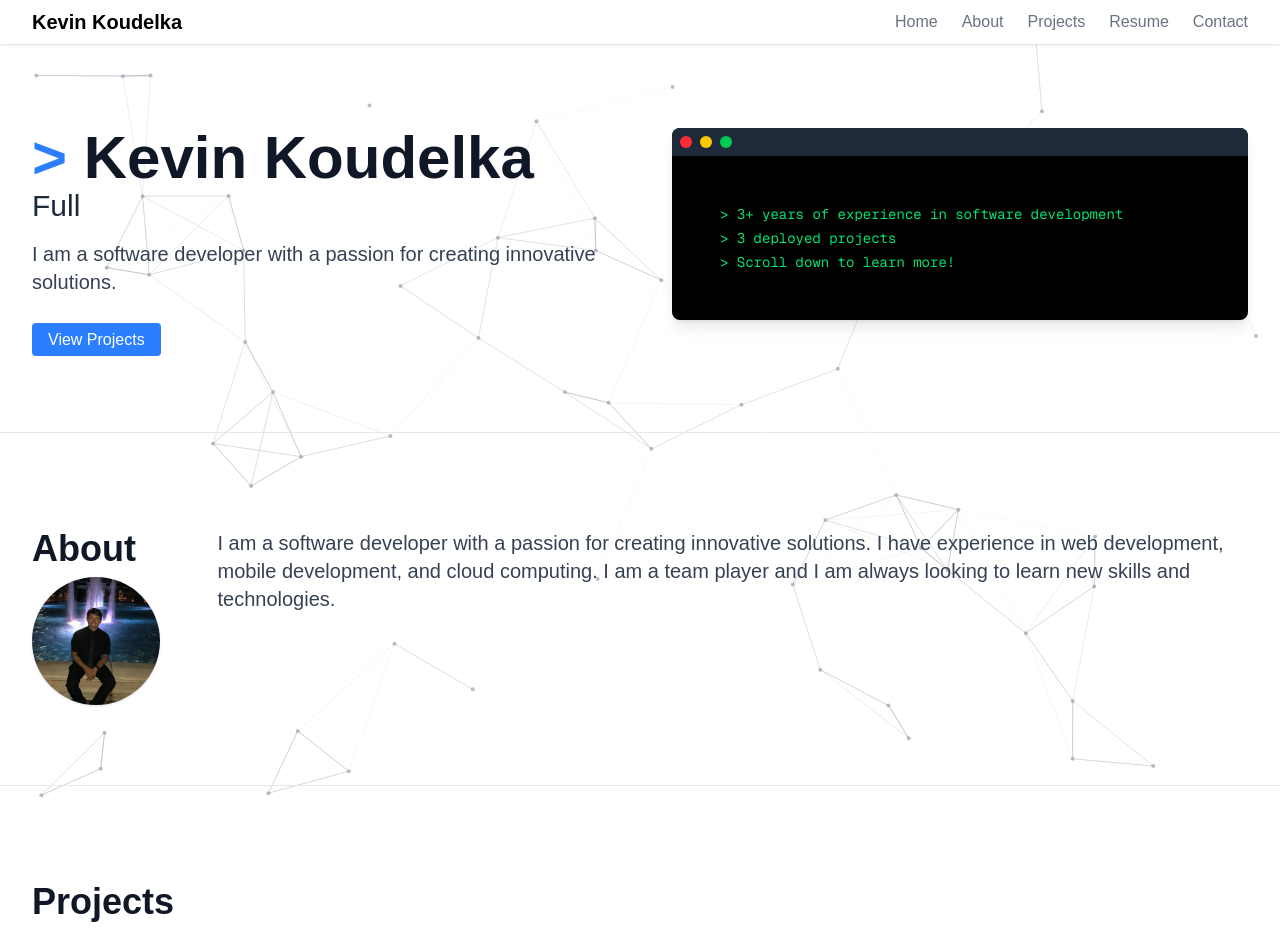
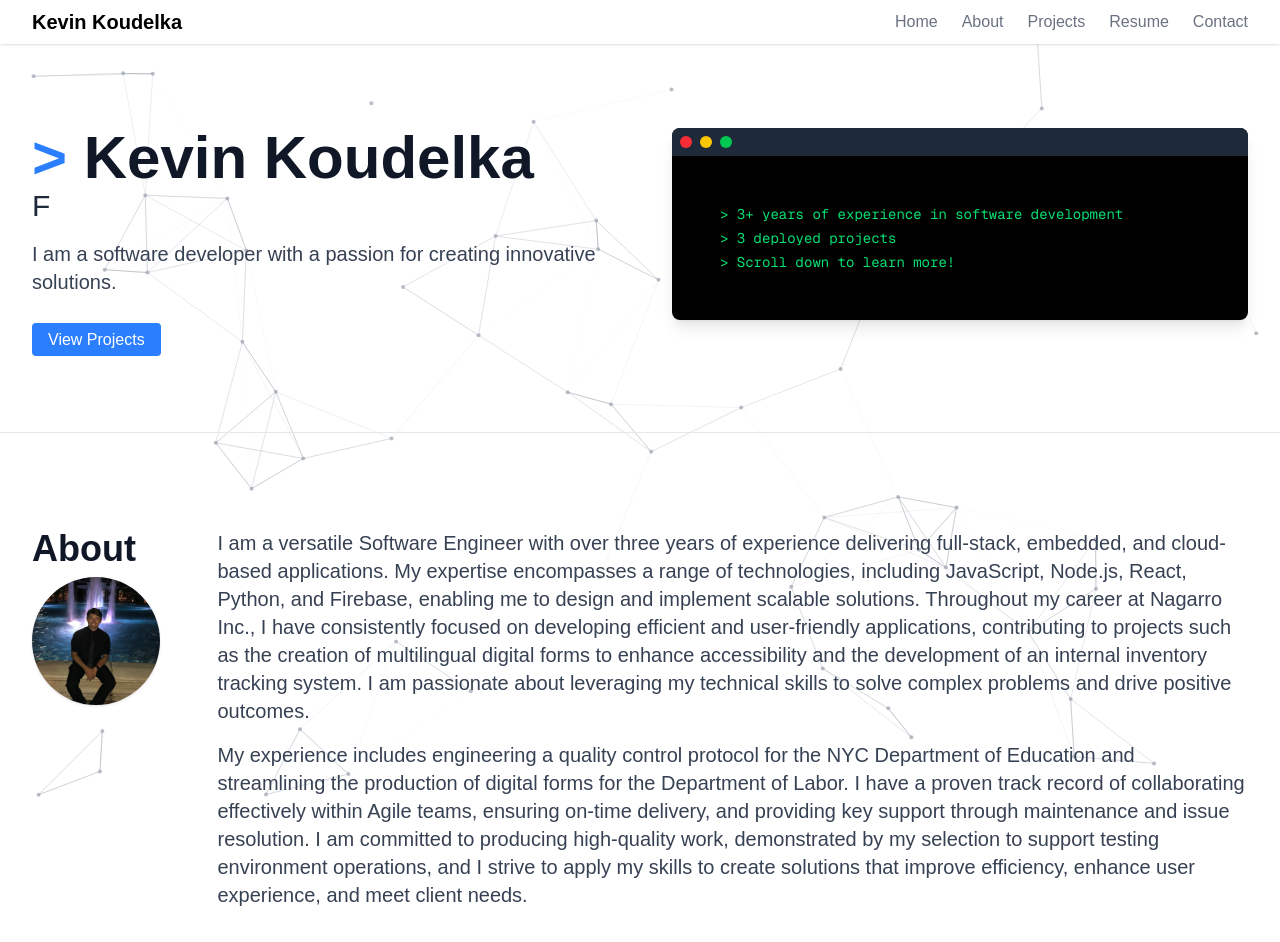
Before and after one commit to skkovi/Portfolio, a Next.js app in the folder portfolio/: page / in a window 1280 px wide. Shown: the top 942 px of the page. Built offline with nearby package versions, Linux system fonts and the light colour scheme.

Commit message:
added click to close modal and more info for about me

```diff
--- a/portfolio/src/app/components/Modal.jsx
+++ b/portfolio/src/app/components/Modal.jsx
@@ -1,7 +1,24 @@
+import { useRef, useEffect } from "react";
+
 export default function Modal(props) {
+  const modalRef = useRef();
+  useEffect(() => {
+    const handleClickOutside = (event) => {
+      if (modalRef.current && !modalRef.current.contains(event.target)) {
+        props.onClose();
+      }
+    };
+    document.addEventListener("mousedown", handleClickOutside);
+    return () => {
+      document.removeEventListener("mousedown", handleClickOutside);
+    };
+  }, [props.onClose]);
   return (
     <div className="fixed inset-0 flex items-center justify-center bg-black/30 backdrop-blur-sm z-50 pointer-events-auto">
-      <div className="bg-white p-8 rounded-2xl shadow-2xl w-full max-w-xl space-y-4 transition duration-300 ease-out scale-100 animate-[fadeIn_0.3s_ease-out_forwards]">
+      <div
+        ref={modalRef}
+        className="bg-white p-8 rounded-2xl shadow-2xl w-full max-w-xl space-y-4 transition duration-300 ease-out scale-100 animate-[fadeIn_0.3s_ease-out_forwards]"
+      >
         <h2 className="text-lg font-bold text-gray-900">{props.title}</h2>
         <p className="text-sm text-gray-600 leading-relaxed">
           {props.description}
--- a/portfolio/src/app/page.js
+++ b/portfolio/src/app/page.js
@@ -140,10 +140,30 @@ export default function Home() {
             </div>
             <div className="w-full">
               <p className="text-lg md:text-xl text-gray-700 mb-4">
-                I am a software developer with a passion for creating innovative
-                solutions. I have experience in web development, mobile
-                development, and cloud computing. I am a team player and I am
-                always looking to learn new skills and technologies.
+                I am a versatile Software Engineer with over three years of
+                experience delivering full-stack, embedded, and cloud-based
+                applications. My expertise encompasses a range of technologies,
+                including JavaScript, Node.js, React, Python, and Firebase,
+                enabling me to design and implement scalable solutions.
+                Throughout my career at Nagarro Inc., I have consistently
+                focused on developing efficient and user-friendly applications,
+                contributing to projects such as the creation of multilingual
+                digital forms to enhance accessibility and the development of an
+                internal inventory tracking system. I am passionate about
+                leveraging my technical skills to solve complex problems and
+                drive positive outcomes.
+              </p>
+              <p className="text-lg md:text-xl text-gray-700 mb-4">
+                My experience includes engineering a quality control protocol
+                for the NYC Department of Education and streamlining the
+                production of digital forms for the Department of Labor. I have
+                a proven track record of collaborating effectively within Agile
+                teams, ensuring on-time delivery, and providing key support
+                through maintenance and issue resolution. I am committed to
+                producing high-quality work, demonstrated by my selection to
+                support testing environment operations, and I strive to apply my
+                skills to create solutions that improve efficiency, enhance user
+                experience, and meet client needs.
               </p>
             </div>
           </div>
```
